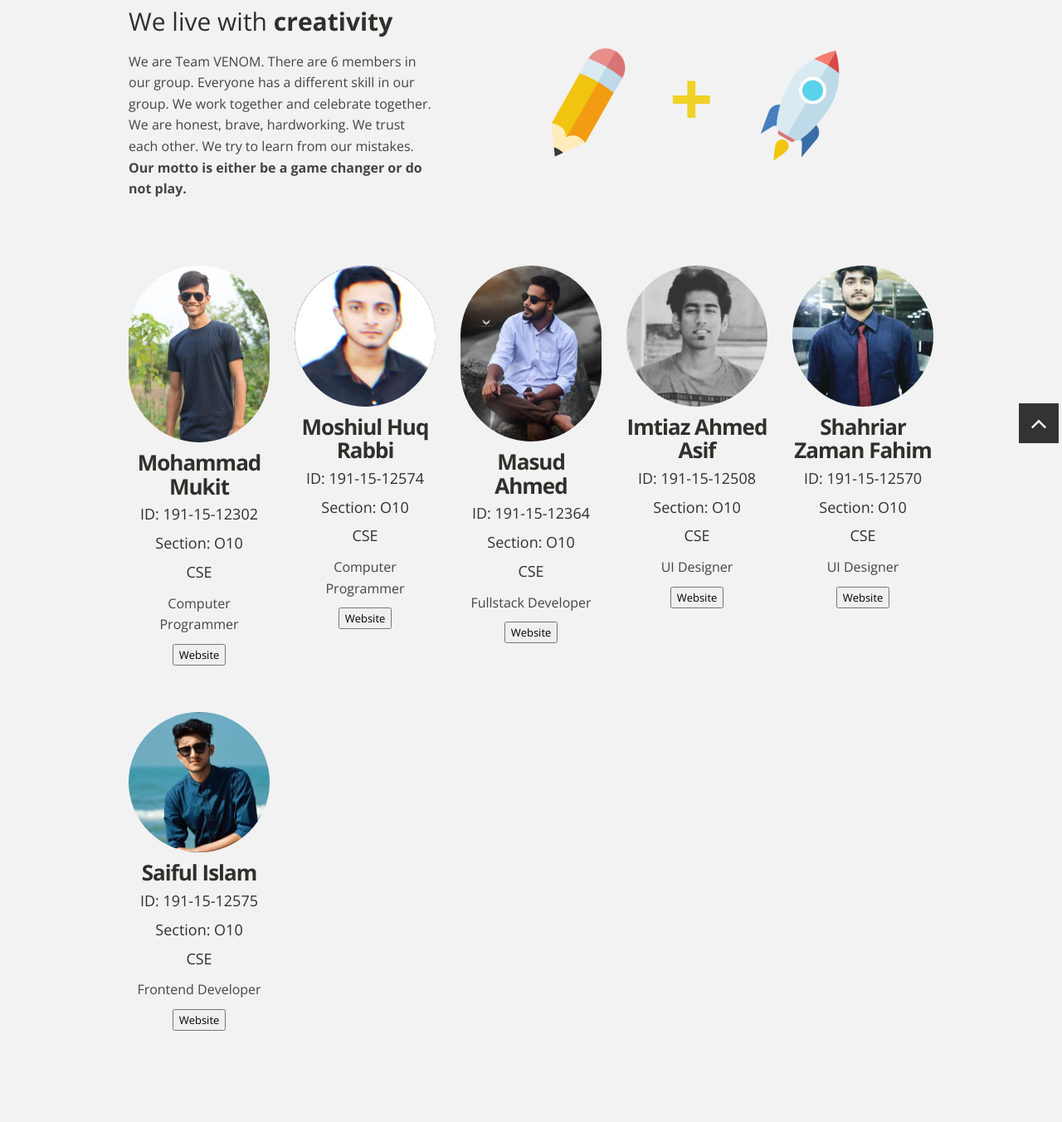
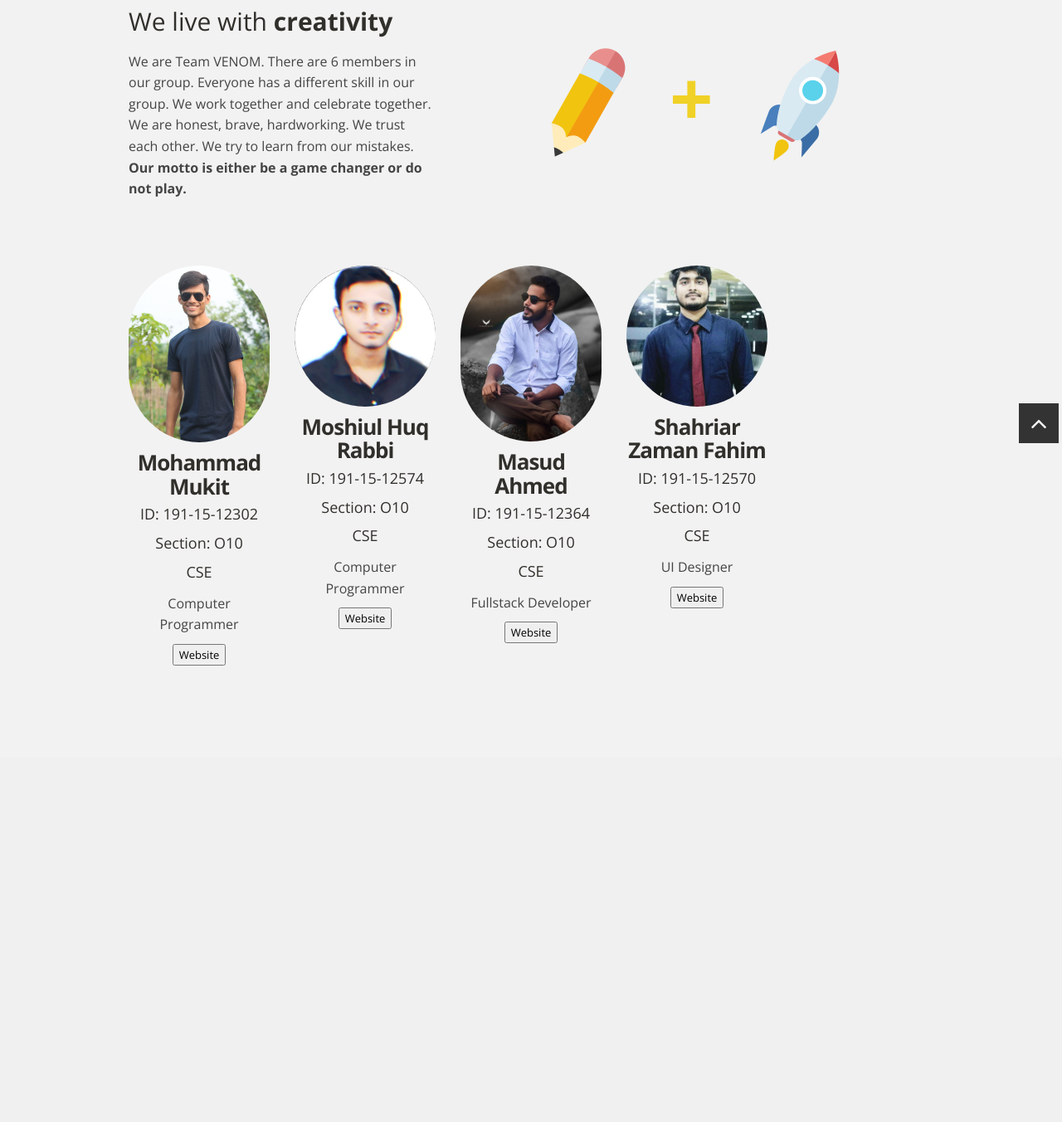
Before and after one commit to MoshiulRabbi/stureg, a Django app: page /about/ in a window 1280 px wide. Shown: the part 262-1614 px from the top of the page at 83% size. After the commit the page ends 1064 px from the top, so only its background shows below. Run offline with Django 3.2, Linux system fonts and the light colour scheme; some libraries are stand-ins or nearby versions.

Commit message:
Model-final

```diff
--- a/main_app/urls.py
+++ b/main_app/urls.py
@@ -13,23 +13,6 @@ urlpatterns = [
     path('about/',views.about,name="about"),
     path('show_all_students/',views.show_all_student,name="show_all_students"),
     path('add_student',views.add_student,name="add_student"),
-
-
-
-
-
-
-
-
-
-    # path('',views.home_view,name="home"),
-    # path('show_info/',views.show_info,name="show_info"),
-    # path('show_info/student_info/',views.student_info,name="student_info"),
-    # path('search_info/',views.search_info,name="search_info"),
-    # path('search_info/single_info/',views.search_by_id,name="search_by_id"),
-    # path('show_all_students/',views.show_all_student,name="show_all_students"),
-    # path('del_registration/',views.del_registration,name="del_registration"),
-    # path('del_registration/del_id/',views.del_reg_main,name="del_reg_main"),
-    # path('about_us/',views.about_us,name="about_us"),
+    path('delete/<int:pk>',views.delete,name="delete"),
 
 ]
--- a/main_app/views.py
+++ b/main_app/views.py
@@ -42,10 +42,6 @@ def add_student(request):
 
 
 
-
-
-
-
 def show_all_student(request):
     students = StudentInfo.objects.all()
     c = StudentInfo.objects.count()
@@ -54,18 +50,30 @@ def show_all_student(request):
 
 
 
-
-
-
 def search(request):
     query = request.GET.get("id")
 
     if query:
-        s = StudentInfo.objects.all()
-        student = s.filter(id__contains=query)
+        if not StudentInfo.objects.filter(id__contains=query).exists():
+            msg = "This Id is not registered "
+            return render(request,"single_info.html",{"msg":msg})
+        else:
+            student = StudentInfo.objects.filter(id__contains=query)
+
         return render(request,"single_info.html",{"student":student})
     else:
         return render(request,"search_info.html")
+
+
+
+
+
+def delete(request,pk):
+    student = StudentInfo.objects.get(pk=pk)
+    student.delete()
+    msg = "Deleted Successfully"
+
+    return render(request,"delete_success.html",{"msg":msg})
 
 
 
@@ -90,14 +98,6 @@ def login_view(request):
 '''
 
 
-
-
-
-
-
-#aDD STUDENT
-
-
 '''
 
 def logout_view(request):
--- a/templates/about_us.html
+++ b/templates/about_us.html
@@ -109,22 +109,6 @@
 
                 <div class="span2 flyIn">
                     <div class="people">
-                        <img class="team-thumb img-circle" src="{% static 'img/team/imtiaz.jpg' %}" alt="" />
-                        <h3>Imtiaz Ahmed Asif</h3>
-                        <h5>ID: 191-15-12508</h5>
-                        <h5>Section: O10</h5>
-                        <h5>CSE</h5>
-
-                        <p>
-                            UI Designer
-                        </p>
-                        <a href="https://sites.google.com/diu.edu.bd/imtiazasif/" target="blank">
-                            <button>Website</button>
-                        </a>
-                    </div>
-                </div>
-                <div class="span2 flyIn">
-                    <div class="people">
                         <img class="team-thumb img-circle" src="{% static 'img/team/fahim.jpg' %}" alt="" />
                         <h3>Shahriar Zaman Fahim</h3>
                         <h5>ID: 191-15-12570</h5>
@@ -140,24 +124,6 @@
                     </div>
                 </div>
 
-            </div>
-            <div class="row">
-                <div class="span2 offset1 flyIn">
-                    <div class="people">
-                        <img class="team-thumb img-circle" src="{% static 'img/team/saiful.jpg' %}" alt="" />
-                        <h3>Saiful Islam</h3>
-                        <h5>ID: 191-15-12575</h5>
-                        <h5>Section: O10</h5>
-                        <h5>CSE</h5>
-
-                        <p>
-                            Frontend Developer
-                        </p>
-                        <a href="https://sites.google.com/diu.edu.bd/saiful575/home" target="blank">
-                            <button>Website</button>
-                        </a>
-                    </div>
-                </div>
             </div>
         </div>
 
--- a/templates/add_reg.html
+++ b/templates/add_reg.html
@@ -25,7 +25,7 @@
         </div>
         <div class="form-group col-md-6">
             <label>Enter ID</label>
-            <input type="text" name="id" class="form-control" placeholder="123-45-67890">
+            <input type="text" name="id" class="form-control" placeholder="12345">
         </div>
     </div>
     <div class="form-group ">
```
Also changed, not shown: templates/del_reg_main.html (deleted, +0 -10 lines), templates/delete_success.html (added, +10 -0 lines), templates/reg_com.html (deleted, +0 -12 lines), templates/show_all_student.html (+13 -1 lines), templates/single_info.html (+7 -1 lines), db.sqlite3.
